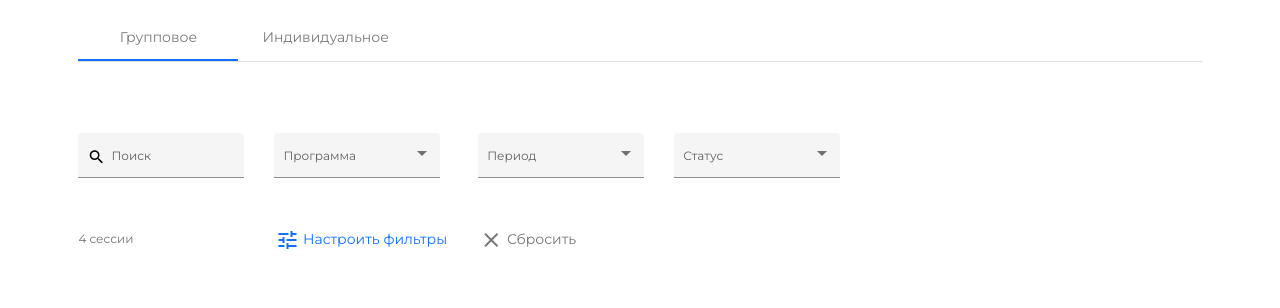
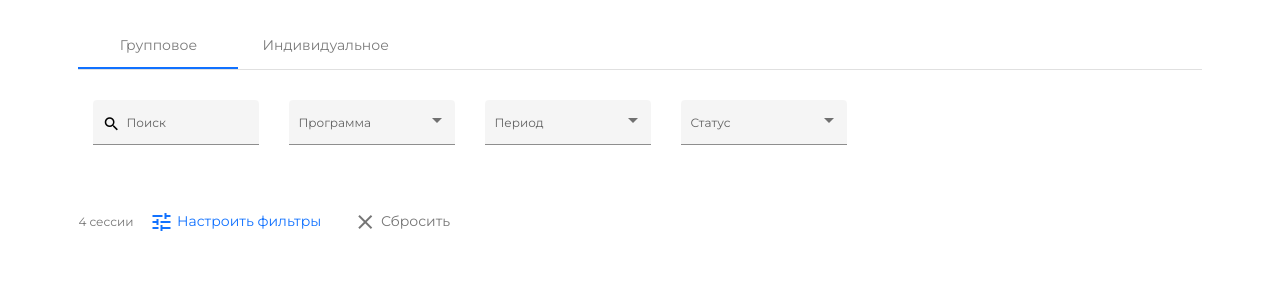
Before and after one commit to NinjaKate/oblako, an Angular app: page / in a window 1280 px wide. Shown: the part 492-800 px from the top of the page. Built offline with nearby package versions, Linux system fonts and the light colour scheme.

Commit message:
adaptive template update

```diff
--- a/src/app/components/main-page/main-page.component.html
+++ b/src/app/components/main-page/main-page.component.html
@@ -16,7 +16,27 @@
       </mat-menu>
     </div>
     <div class="plan">
-      <button [matMenuTriggerFor]="menu1" mat-button class="planning-button">+ Запланировать</button>
+      <div class="menu inline-block pc-hidden">
+        <button mat-icon-button [matMenuTriggerFor]="menu" aria-label="Example icon-button with a menu">
+          <mat-icon>menu</mat-icon>
+        </button>
+        <mat-menu #menu="matMenu">
+          <button mat-menu-item>
+            <mat-icon>home</mat-icon>
+            <span>Главная</span>
+          </button>
+          <button mat-menu-item>
+            <mat-icon>logout</mat-icon>
+            <span>Выход</span>
+          </button>
+        </mat-menu>
+      </div>
+      <div class="inline-block pc-hidden">Обучение</div>
+      <div class="inline-block">
+      <button [matMenuTriggerFor]="menu1" mat-button class="planning-button">
+        <p class="mobile-hidden">+ Запланировать</p>
+        <p class="pc-hidden">+</p>
+      </button>
       <mat-menu #menu1="matMenu">
         <button mat-menu-item [routerLink] = "['/planning/group/new']">
           <span>Групповое</span>
@@ -25,10 +45,11 @@
           <span>Индивидуальное</span>
         </button>
       </mat-menu>
+      </div>
     </div>
     <div class="sp1 mobile-hidden"></div>
     <div class="header mobile-hidden">
-      <p>Главная — Планирование</p>
+      <p class="trail">Главная — Планирование</p>
       <img src="https://i.ibb.co/1QYgrVg/Union.png" alt="logo">
       <h1>Планирование</h1>
     </div>
--- a/src/app/components/main-page/main-page.component.scss
+++ b/src/app/components/main-page/main-page.component.scss
@@ -7,7 +7,7 @@
   font-size: 12px;
 }
 
-p {
+.trail {
   margin-bottom: 16px;
   font-size: 12px;
   line-height: 16px;
@@ -38,6 +38,7 @@ img {
   padding: 1rem;
   @media (max-width: 767px) {
     max-width: 760px;
+    padding: 0;
   }
 }
 
@@ -51,21 +52,25 @@ img {
     "menu plan sp1"
     "sp2 header sp3"
     "sp4 main sp5";
-  @media (max-width: 767px) {
-    grid-template-rows: 0.2fr 1fr;
-  }
 }
 
 .menu {
   grid-area: menu;
   justify-self: center;
   padding-top: 26px;
+  @media (max-width: 767px) {
+    flot: left;
+    padding: 0;
+  }
 }
 
 .plan {
   grid-area: plan;
   justify-self: end;
   padding-top: 26px;
+  @media (max-width: 767px) {
+    justify-self: center;
+  }
 }
 
 .header {
@@ -82,4 +87,13 @@ img {
   .mobile-hidden {
     display: none;
   }
+  .inline-block {
+    display: inline-block;
+  }
 }
+
+@media (max-width: 2660px) {
+  .pc-hidden {
+    display: none;
+  }
+}
--- a/src/app/components/main-page/search-and-filters/search-and-filters.component.html
+++ b/src/app/components/main-page/search-and-filters/search-and-filters.component.html
@@ -1,5 +1,6 @@
 <div class="container">
-  <div class="search">
+  <div class="filters">
+  <div class="search full-space">
     <mat-form-field appearance="fill" class="full-space search-bar">
       <mat-icon matPrefix>search</mat-icon>
       <mat-label>Поиск</mat-label>
@@ -43,6 +44,18 @@
       </mat-select>
     </mat-form-field>
   </div>
+  </div>
+  <div class="buttons">
+    <div class="mobile-visible">
+    <mat-form-field appearance="fill" class="full-space">
+      <mat-label>Сортировка</mat-label>
+      <mat-select>
+        <mat-option value="option1">По прогрессу обучения</mat-option>
+        <mat-option value="option2">По колличеству участников</mat-option>
+        <mat-option value="option3">По дате начала</mat-option>
+      </mat-select>
+    </mat-form-field>
+    </div>
   <div class="count">
     <p>{{trainings.length | sessionsQuantityTitle}}</p>
   </div>
@@ -63,4 +76,5 @@
       Сбросить
     </button>
   </div>
+  </div>
 </div>
--- a/src/app/components/main-page/search-and-filters/search-and-filters.component.scss
+++ b/src/app/components/main-page/search-and-filters/search-and-filters.component.scss
@@ -1,50 +1,46 @@
-.mat-grid-tile-content {
-  width: 100% !important;
-}
-
-::ng-deep .mat-form-field-appearance-fill{
+::ng-deep .mat-form-field-appearance-fill {
   background-color: white;
 }
 
 .container {
-  padding-top: 56px;
-  padding-bottom: 50px;
   display: grid;
-  grid-template-columns: 1fr 1fr 1fr 1fr 1fr 1fr;
+  grid-template-columns: 1fr;
   grid-template-rows: 1fr 1fr;
   grid-auto-columns: 1fr;
   gap: 0px 0px;
   grid-auto-flow: row;
   grid-template-areas:
-    "search program date status . ."
-    "count settings clear . . .";
+    "filters"
+    "buttons";
 }
 
-.search { grid-area: search; }
+.search {
+  display: inline-block;
+}
 
 .program {
-  grid-area: program;
+  display: inline-block;
   @media (max-width: 767px) {
     display: none;
   }
 }
 
 .date {
-  grid-area: date;
+  display: inline-block;
   @media (max-width: 767px) {
     display: none;
   }
 }
 
 .status {
-  grid-area: status;
-  @media (max-width: 767px) {
+  display: inline-block;
+  @media (max-width: 886px) {
     display: none;
   }
 }
 
 .count {
-  grid-area: count;
+  display: inline-block;
   margin-top: 20px;
   font-weight: 500;
   font-size: 12px;
@@ -60,7 +56,7 @@ mat-checkbox {
 }
 
 .settings {
-  grid-area: settings;
+  display: inline-block;
   margin-top: 12px;
   color: #1071FF;
   font-weight: 600;
@@ -71,7 +67,7 @@ mat-checkbox {
 }
 
 .clear {
-  grid-area: clear;
+  display: inline-block;
   margin-top: 12px;
   font-weight: 600;
   font-size: 12px;
@@ -84,8 +80,30 @@ mat-checkbox {
 .full-space {
   width: 166px;
   padding: 15px;
+  @media (max-width: 767px) {
+    width: 100%;
+    padding: 0;
+    margin-top: 10px;
+  }
+}
+
+.mobile-visible {
+  @media (max-width: 2660px) {
+    display: none;
+  }
+  @media (max-width: 767px) {
+    display: block;
+  }
 }
 
 .search-bar {
   padding-left: 0px;
 }
+
+.filters {
+  grid-area: filters;
+}
+
+.buttons {
+  grid-area: buttons;
+}
--- a/src/app/components/main-page/table-individual/table-individual.component.html
+++ b/src/app/components/main-page/table-individual/table-individual.component.html
@@ -3,10 +3,11 @@
   <tr>
     <th>Дата начала</th>
     <th>Название</th>
-    <th>Участник</th>
-    <th>Тренер</th>
+    <th class="pc-visible">Участников</th>
+    <th class="mobile-visible">Уч.</th>
+    <th class="trainer-column">Тренер</th>
     <th>Прогресс</th>
-    <th></th>
+    <th class="pc-visible"></th>
   </tr>
   </thead>
   <tbody>
@@ -14,9 +15,9 @@
     <td (click)="viewTraining(training.id)">{{training.events[0].date | date: 'dd MMM, h:mm'}}</td>
     <td (click)="viewTraining(training.id)">{{training.program.value}}</td>
     <td (click)="viewTraining(training.id)">{{training.participants[0].name}}</td>
-    <td (click)="viewTraining(training.id)">{{training.events[0].trainer.value}}</td>
+    <td (click)="viewTraining(training.id)" class="trainer-column">{{training.events[0].trainer.value}}</td>
     <td (click)="viewTraining(training.id)"><img src="https://i.ibb.co/02yCS4K/icon.png">{{training.progress}} %</td>
-    <td>
+    <td class="trainer-column">
       <button mat-icon-button [matMenuTriggerFor]="menu" aria-label="Example icon-button with a menu">
         <mat-icon>more_vert</mat-icon>
       </button>
--- a/src/app/components/main-page/table-individual/table-individual.component.scss
+++ b/src/app/components/main-page/table-individual/table-individual.component.scss
@@ -8,15 +8,19 @@ th {
   font-size: 10px;
   color: black;
   opacity: 54%;
+  @media (max-width: 767px) {
+    padding: 8px;
+  }
 }
 
 td {
-  //padding-top: 10px;
-  //padding-bottom: 10px;
   border-radius: 4px;
   font-size: 12px;
   font-weight: 500;
   line-height: 16px;
+  @media (max-width: 767px) {
+    padding: 8px;
+  }
 }
 
 tr:hover {
@@ -27,3 +31,24 @@ tr:hover {
 img {
   padding-right: 7px;
 }
+
+.trainer-column {
+  @media (max-width: 767px) {
+    display: none;
+  }
+}
+
+.pc-visible {
+  @media (max-width: 767px) {
+    display: none;
+  }
+}
+
+.mobile-visible {
+  @media (max-width: 1260px) {
+    display: none;
+  }
+  @media (max-width: 767px) {
+    display: table-cell;
+  }
+}
```
